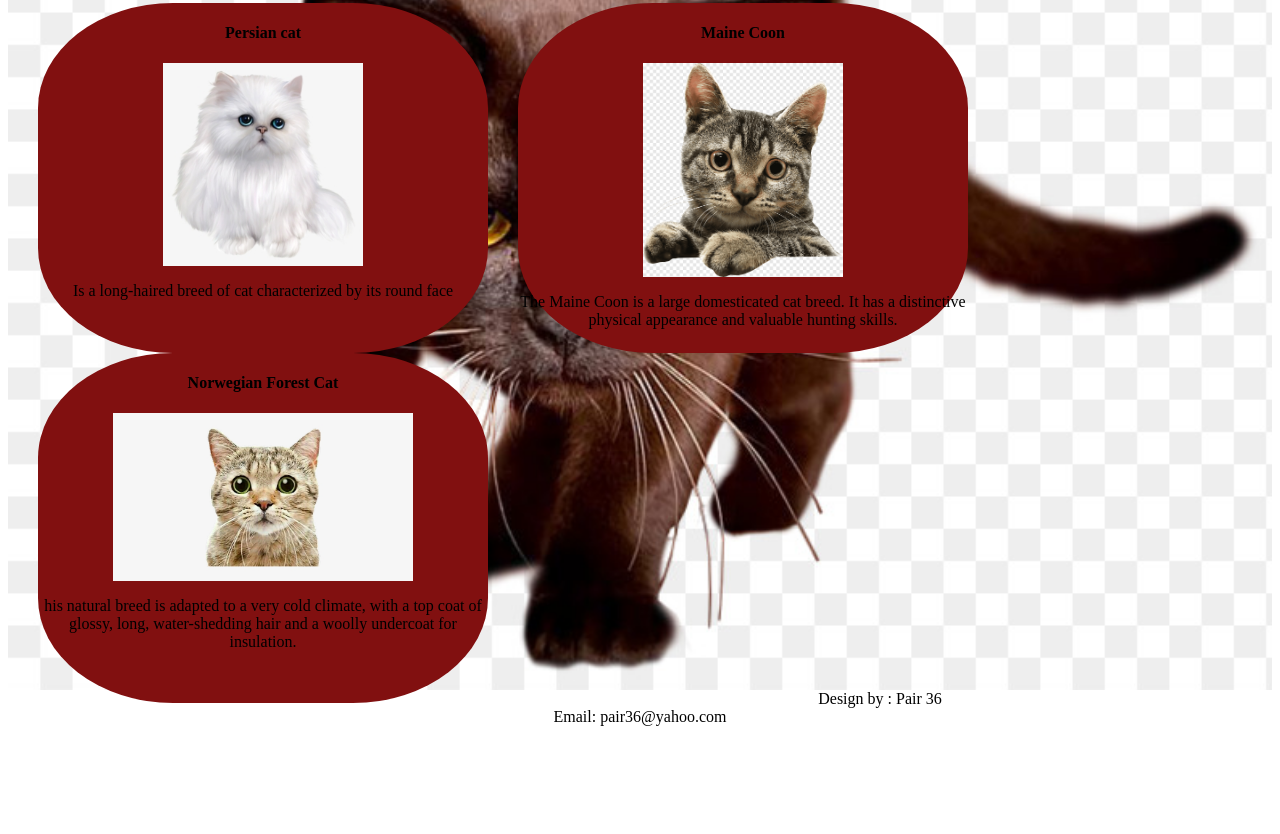
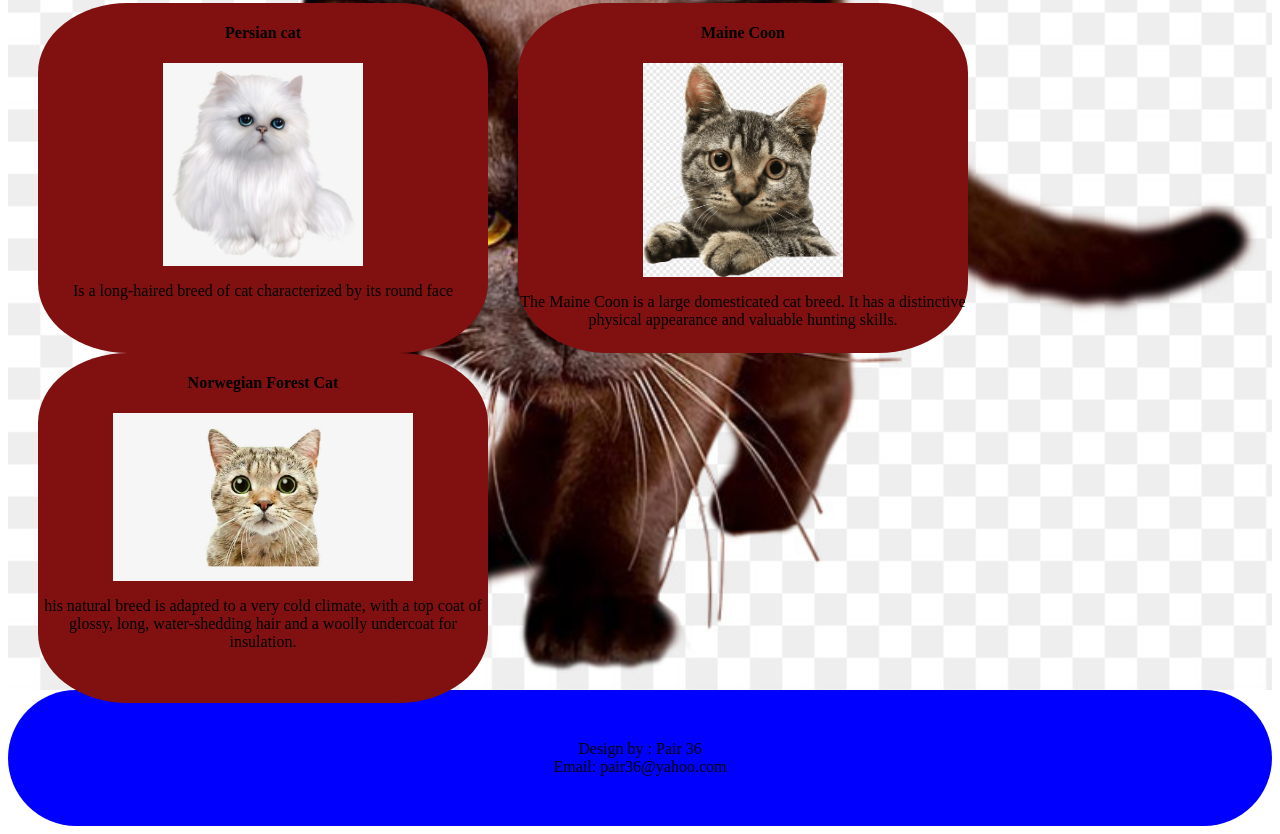
Before and after one commit to verowangari/lets-talk-about-cats, a plain HTML site: page index.html in a window 1280 px wide. Shown: the part 318-1152 px from the top of the page. Before the commit the page ends 1052 px from the top, so only its background shows below. Drawn offline with Linux system fonts and the light colour scheme.

```diff
--- a/index.css
+++ b/index.css
@@ -39,7 +39,14 @@ h3{ text-align: center;
     height: 300px;
     margin-left: 30px;
     background-color: rgb(129, 16, 16);
-    border-radius: 30%;
+    border-radius: 20%;
     padding-bottom:50px;
+
 }
-footer{ text-align: center;}
+footer{ text-align: center;
+background-color: blue;
+padding: 50px;
+border-radius: 200px;
+
+}
+.row { box-shadow: 500px 100px black;}
```
